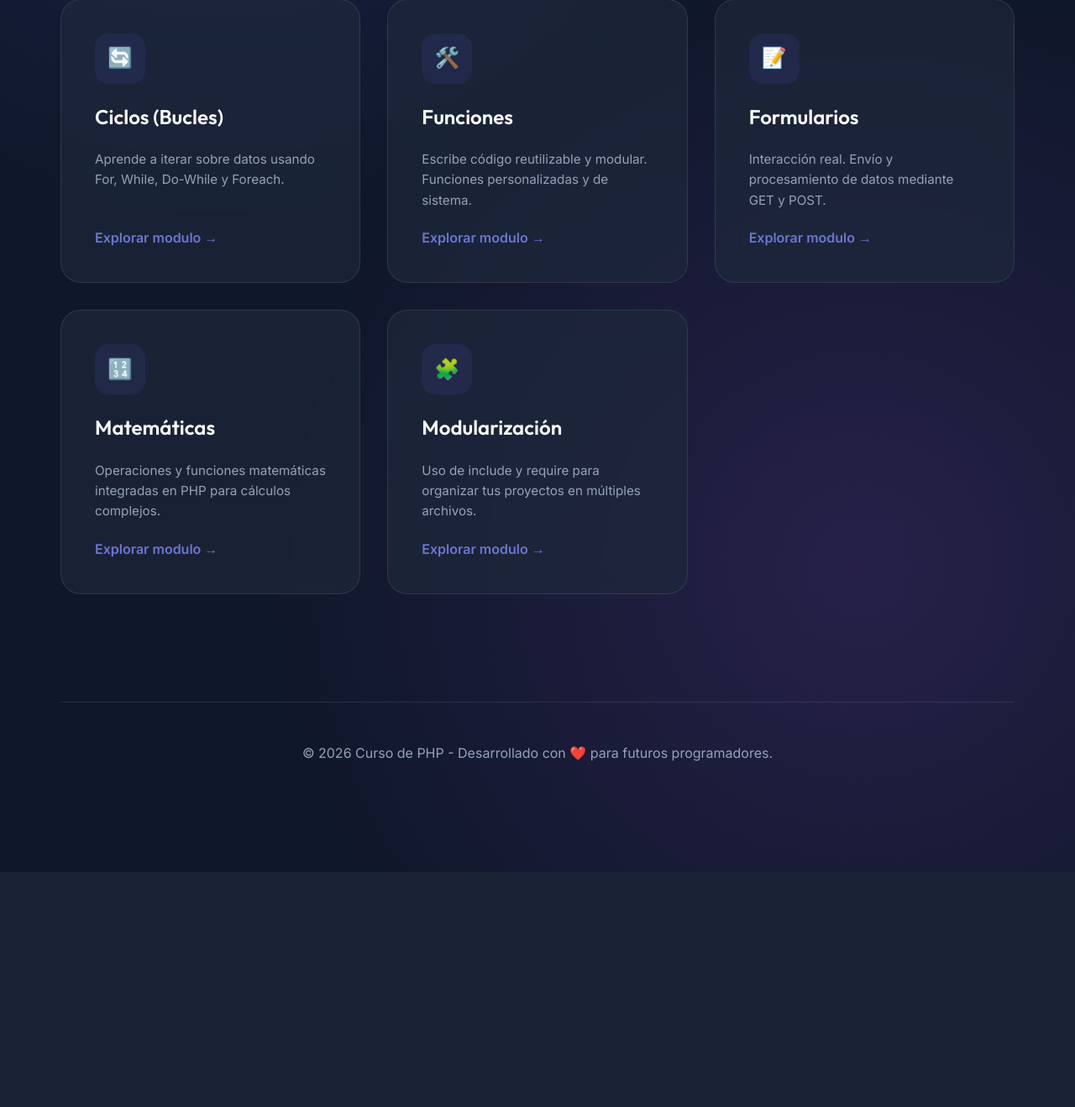
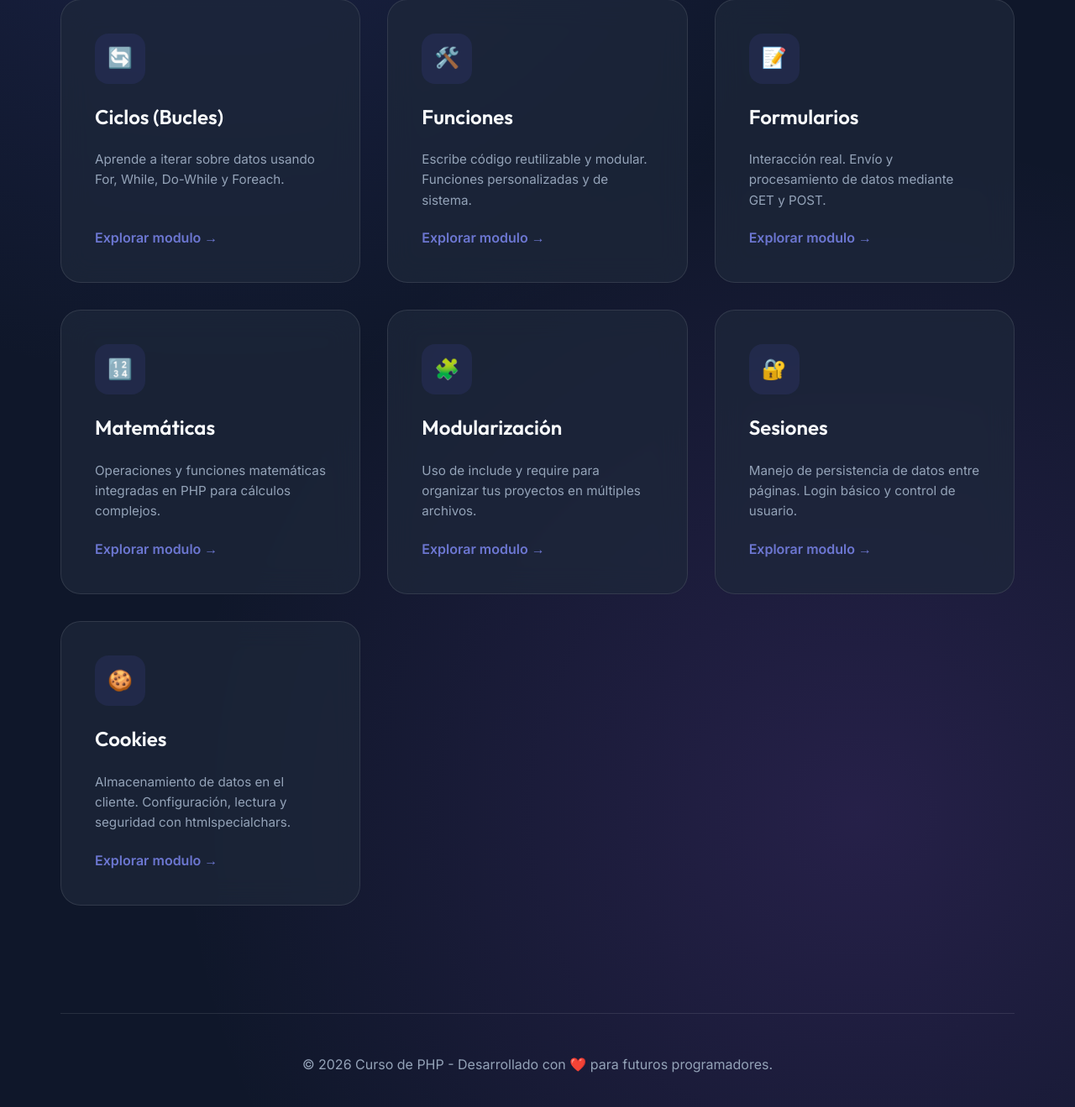
Before and after one commit to lans757/Curso-Basico-PHP, a PHP site: page / in a window 1280 px wide. Shown: the part 784-2103 px from the top of the page at 84% size. Before the commit the page ends 1691 px from the top, so only its background shows below. Run offline with PHP 8.4, Linux system fonts and the light colour scheme.

Commit message:
feat: Agregar ejemplos de PHP para sesiones, cookies, formularios y funciones matemáticas, e incluir una nueva hoja de estilos.

```diff
--- a/index.html
+++ b/index.html
@@ -15,209 +15,8 @@
       href="https://fonts.googleapis.com/css2?family=Outfit:wght@300;400;600;700&family=Inter:wght@300;400;500;600&display=swap"
       rel="stylesheet"
     />
-    <style>
-      :root {
-        --primary: #6366f1;
-        --primary-light: #818cf8;
-        --secondary: #a855f7;
-        --bg: #0f172a;
-        --card-bg: rgba(30, 41, 59, 0.7);
-        --text-main: #f8fafc;
-        --text-muted: #94a3b8;
-        --glass-border: rgba(255, 255, 255, 0.1);
-        --gradient: linear-gradient(135deg, var(--primary), var(--secondary));
-      }
+    <link rel="stylesheet" href="style.css" />
 
-      * {
-        margin: 0;
-        padding: 0;
-        box-sizing: border-box;
-      }
-
-      body {
-        font-family: "Inter", sans-serif;
-        background-color: var(--bg);
-        color: var(--text-main);
-        line-height: 1.6;
-        overflow-x: hidden;
-        background-image: radial-gradient(
-            circle at 20% 20%,
-            rgba(99, 102, 241, 0.15) 0%,
-            transparent 40%
-          ),
-          radial-gradient(
-            circle at 80% 80%,
-            rgba(168, 85, 247, 0.15) 0%,
-            transparent 40%
-          );
-        min-height: 100vh;
-      }
-
-      h1,
-      h2,
-      h3 {
-        font-family: "Outfit", sans-serif;
-      }
-
-      .container {
-        max-width: 1200px;
-        margin: 0 auto;
-        padding: 4rem 2rem;
-      }
-
-      header {
-        text-align: center;
-        margin-bottom: 5rem;
-        animation: fadeInDown 1s ease-out;
-      }
-
-      .badge {
-        display: inline-block;
-        padding: 0.5rem 1.5rem;
-        background: var(--glass-border);
-        border: 1px solid var(--glass-border);
-        border-radius: 99px;
-        font-size: 0.875rem;
-        font-weight: 600;
-        color: var(--primary-light);
-        margin-bottom: 1.5rem;
-        backdrop-filter: blur(10px);
-      }
-
-      h1 {
-        font-size: clamp(2.5rem, 8vw, 4.5rem);
-        font-weight: 700;
-        margin-bottom: 1.5rem;
-        background: linear-gradient(to right, #fff, #94a3b8);
-        -webkit-background-clip: text;
-        -webkit-text-fill-color: transparent;
-        letter-spacing: -0.02em;
-      }
-
-      .tagline {
-        font-size: 1.25rem;
-        color: var(--text-muted);
-        max-width: 600px;
-        margin: 0 auto;
-      }
-
-      .grid {
-        display: grid;
-        grid-template-columns: repeat(auto-fill, minmax(300px, 1fr));
-        gap: 2rem;
-        margin-top: 4rem;
-      }
-
-      .card {
-        background: var(--card-bg);
-        border: 1px solid var(--glass-border);
-        border-radius: 24px;
-        padding: 2.5rem;
-        text-decoration: none;
-        color: inherit;
-        transition: all 0.4s cubic-bezier(0.175, 0.885, 0.32, 1.275);
-        backdrop-filter: blur(16px);
-        position: relative;
-        overflow: hidden;
-        display: flex;
-        flex-direction: column;
-        gap: 1.25rem;
-      }
-
-      .card::before {
-        content: "";
-        position: absolute;
-        top: 0;
-        left: 0;
-        width: 100%;
-        height: 100%;
-        background: var(--gradient);
-        opacity: 0;
-        transition: opacity 0.4s ease;
-        z-index: -1;
-      }
-
-      .card:hover {
-        transform: translateY(-10px) scale(1.02);
-        border-color: var(--primary-light);
-        box-shadow: 0 20px 40px rgba(0, 0, 0, 0.3);
-      }
-
-      .card-icon {
-        width: 60px;
-        height: 60px;
-        background: rgba(99, 102, 241, 0.1);
-        border-radius: 16px;
-        display: flex;
-        align-items: center;
-        justify-content: center;
-        font-size: 1.5rem;
-        color: var(--primary-light);
-        transition: transform 0.3s ease;
-      }
-
-      .card:hover .card-icon {
-        transform: rotate(-10deg) scale(1.1);
-        background: var(--primary);
-        color: white;
-      }
-
-      .card h3 {
-        font-size: 1.5rem;
-        font-weight: 600;
-      }
-
-      .card p {
-        color: var(--text-muted);
-        font-size: 0.95rem;
-      }
-
-      .arrow {
-        margin-top: auto;
-        display: flex;
-        align-items: center;
-        gap: 0.5rem;
-        font-weight: 600;
-        color: var(--primary-light);
-        opacity: 0.8;
-        transition: gap 0.3s ease;
-      }
-
-      .card:hover .arrow {
-        gap: 0.75rem;
-        opacity: 1;
-      }
-
-      footer {
-        margin-top: 8rem;
-        text-align: center;
-        padding-bottom: 4rem;
-        color: var(--text-muted);
-        border-top: 1px solid var(--glass-border);
-        padding-top: 3rem;
-      }
-
-      @keyframes fadeInDown {
-        from {
-          opacity: 0;
-          transform: translateY(-30px);
-        }
-        to {
-          opacity: 1;
-          transform: translateY(0);
-        }
-      }
-
-      /* Responsive adjustments */
-      @media (max-width: 768px) {
-        .container {
-          padding: 2rem 1rem;
-        }
-        header {
-          margin-bottom: 3rem;
-        }
-      }
-    </style>
   </head>
   <body>
     <div class="container">
@@ -317,6 +116,27 @@
           </p>
           <div class="arrow">Explorar modulo &rarr;</div>
         </a>
+        <!-- Sesiones -->
+        <a href="curso_php/sesiones/" class="card" id="card-sesiones">
+          <div class="card-icon"><span>🔐</span></div>
+          <h3>Sesiones</h3>
+          <p>
+            Manejo de persistencia de datos entre páginas. Login básico y
+            control de usuario.
+          </p>
+          <div class="arrow">Explorar modulo &rarr;</div>
+        </a>
+
+        <!-- Cookies -->
+        <a href="curso_php/cookies/" class="card" id="card-cookies">
+          <div class="card-icon"><span>🍪</span></div>
+          <h3>Cookies</h3>
+          <p>
+            Almacenamiento de datos en el cliente. Configuración, lectura y
+            seguridad con htmlspecialchars.
+          </p>
+          <div class="arrow">Explorar modulo &rarr;</div>
+        </a>
       </section>
 
       <footer>
--- /dev/null
+++ b/style.css
@@ -0,0 +1,202 @@
+:root {
+  --primary: #6366f1;
+  --primary-light: #818cf8;
+  --secondary: #a855f7;
+  --bg: #0f172a;
+  --card-bg: rgba(30, 41, 59, 0.7);
+  --text-main: #f8fafc;
+  --text-muted: #94a3b8;
+  --glass-border: rgba(255, 255, 255, 0.1);
+  --gradient: linear-gradient(135deg, var(--primary), var(--secondary));
+}
+
+* {
+  margin: 0;
+  padding: 0;
+  box-sizing: border-box;
+}
+
+body {
+  font-family: "Inter", sans-serif;
+  background-color: var(--bg);
+  color: var(--text-main);
+  line-height: 1.6;
+  overflow-x: hidden;
+  background-image: radial-gradient(
+      circle at 20% 20%,
+      rgba(99, 102, 241, 0.15) 0%,
+      transparent 40%
+    ),
+    radial-gradient(
+      circle at 80% 80%,
+      rgba(168, 85, 247, 0.15) 0%,
+      transparent 40%
+    );
+  min-height: 100vh;
+}
+
+h1,
+h2,
+h3 {
+  font-family: "Outfit", sans-serif;
+}
+
+.container {
+  max-width: 1200px;
+  margin: 0 auto;
+  padding: 4rem 2rem;
+}
+
+header {
+  text-align: center;
+  margin-bottom: 5rem;
+  animation: fadeInDown 1s ease-out;
+}
+
+.badge {
+  display: inline-block;
+  padding: 0.5rem 1.5rem;
+  background: var(--glass-border);
+  border: 1px solid var(--glass-border);
+  border-radius: 99px;
+  font-size: 0.875rem;
+  font-weight: 600;
+  color: var(--primary-light);
+  margin-bottom: 1.5rem;
+  backdrop-filter: blur(10px);
+}
+
+h1 {
+  font-size: clamp(2.5rem, 8vw, 4.5rem);
+  font-weight: 700;
+  margin-bottom: 1.5rem;
+  background: linear-gradient(to right, #fff, #94a3b8);
+  background-clip: text;
+  -webkit-background-clip: text;
+  -webkit-text-fill-color: transparent;
+  letter-spacing: -0.02em;
+}
+
+.tagline {
+  font-size: 1.25rem;
+  color: var(--text-muted);
+  max-width: 600px;
+  margin: 0 auto;
+}
+
+.grid {
+  display: grid;
+  grid-template-columns: repeat(auto-fill, minmax(300px, 1fr));
+  gap: 2rem;
+  margin-top: 4rem;
+}
+
+.card {
+  background: var(--card-bg);
+  border: 1px solid var(--glass-border);
+  border-radius: 24px;
+  padding: 2.5rem;
+  text-decoration: none;
+  color: inherit;
+  transition: all 0.4s cubic-bezier(0.175, 0.885, 0.32, 1.275);
+  backdrop-filter: blur(16px);
+  position: relative;
+  overflow: hidden;
+  display: flex;
+  flex-direction: column;
+  gap: 1.25rem;
+}
+
+.card::before {
+  content: "";
+  position: absolute;
+  top: 0;
+  left: 0;
+  width: 100%;
+  height: 100%;
+  background: var(--gradient);
+  opacity: 0;
+  transition: opacity 0.4s ease;
+  z-index: -1;
+}
+
+.card:hover {
+  transform: translateY(-10px) scale(1.02);
+  border-color: var(--primary-light);
+  box-shadow: 0 20px 40px rgba(0, 0, 0, 0.3);
+}
+
+.card-icon {
+  width: 60px;
+  height: 60px;
+  background: rgba(99, 102, 241, 0.1);
+  border-radius: 16px;
+  display: flex;
+  align-items: center;
+  justify-content: center;
+  font-size: 1.5rem;
+  color: var(--primary-light);
+  transition: transform 0.3s ease;
+}
+
+.card:hover .card-icon {
+  transform: rotate(-10deg) scale(1.1);
+  background: var(--primary);
+  color: white;
+}
+
+.card h3 {
+  font-size: 1.5rem;
+  font-weight: 600;
+}
+
+.card p {
+  color: var(--text-muted);
+  font-size: 0.95rem;
+}
+
+.arrow {
+  margin-top: auto;
+  display: flex;
+  align-items: center;
+  gap: 0.5rem;
+  font-weight: 600;
+  color: var(--primary-light);
+  opacity: 0.8;
+  transition: gap 0.3s ease;
+}
+
+.card:hover .arrow {
+  gap: 0.75rem;
+  opacity: 1;
+}
+
+footer {
+  margin-top: 8rem;
+  text-align: center;
+  padding-bottom: 4rem;
+  color: var(--text-muted);
+  border-top: 1px solid var(--glass-border);
+  padding-top: 3rem;
+}
+
+@keyframes fadeInDown {
+  from {
+    opacity: 0;
+    transform: translateY(-30px);
+  }
+  to {
+    opacity: 1;
+    transform: translateY(0);
+  }
+}
+
+/* Responsive adjustments */
+@media (max-width: 768px) {
+  .container {
+    padding: 2rem 1rem;
+  }
+  header {
+    margin-bottom: 3rem;
+  }
+}
```
Also changed, not shown: curso_php/cookies/index.php (added, +17 -0 lines), curso_php/cookies/texto.php (added, +30 -0 lines), curso_php/formularios/formulario.php (+41 -25 lines), curso_php/formularios/formulario.view.php (added, +40 -0 lines), curso_php/formularios/recibir.php (+4 -3 lines), curso_php/sesiones/cerrar.php (added, +15 -0 lines), curso_php/sesiones/index.php (added, +26 -0 lines), curso_php/sesiones/pagina2.php (added, +30 -0 lines), curso_php/funciones_matematicas/matematicas.php (line endings or trailing spaces).
